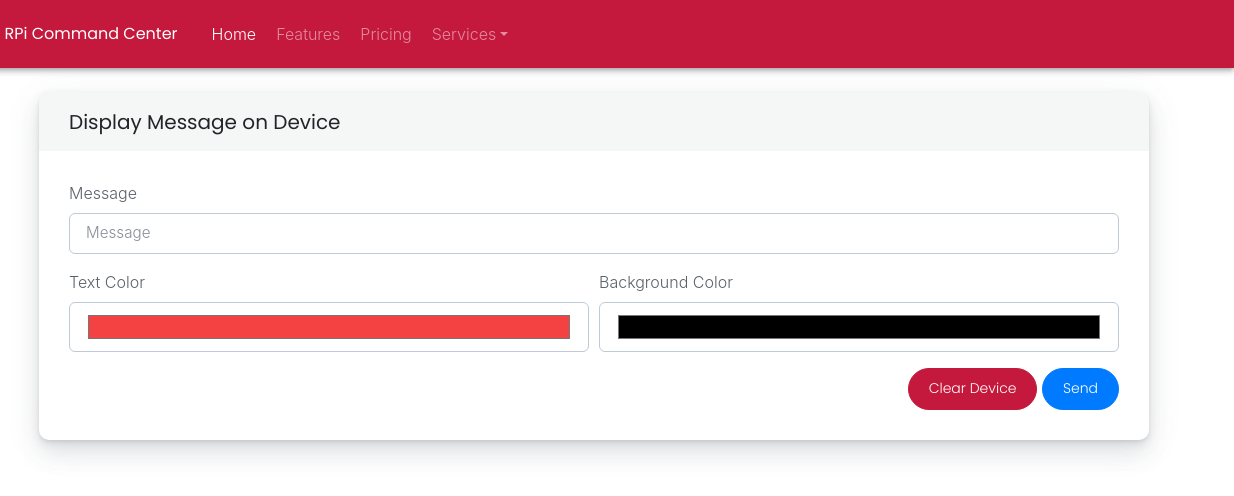
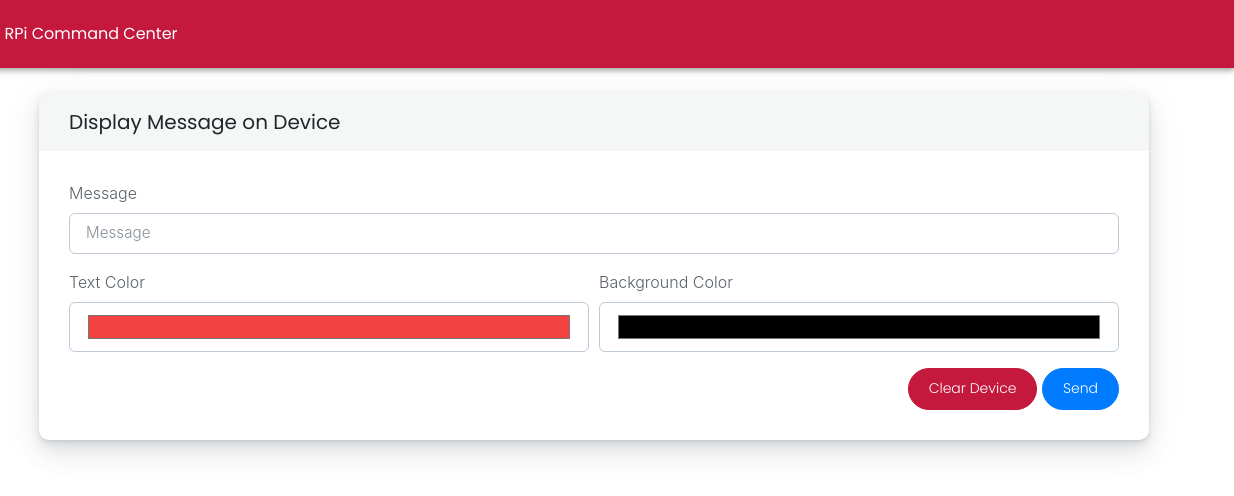
Before and after one commit to crutlandTAG/pi-tft-node-webapp, a website: page src/client/build/index.html in a window 1280 px wide. Shown: the full height of the page, 46-1280 px from the left. Drawn offline with nearby package versions, Linux system fonts and the light colour scheme.

Commit message:
removed nav bar links

```diff
--- a/src/client/build/index.html
+++ b/src/client/build/index.html
@@ -21,7 +21,7 @@
       <span class="navbar-toggler-icon"></span>
     </button>
     <div class="collapse navbar-collapse" id="navbarNavDropdown-1">
-      <ul class="navbar-nav mr-auto">
+      <!-- <ul class="navbar-nav mr-auto">
         <li class="nav-item active"><a class="nav-link" href="#">Home <span class="sr-only">(current)</span></a></li>
         <li class="nav-item"><a class="nav-link" href="#">Features</a></li>
         <li class="nav-item"><a class="nav-link" href="#">Pricing</a></li>
@@ -36,7 +36,7 @@
         <li class="nav-item"><a class="nav-link" href="#"><i class="fa fa-facebook"></i></a></li>
         <li class="nav-item"><a class="nav-link" href="#"><i class="fa fa-linkedin"></i></a></li>
         <li class="nav-item"><a class="nav-link" href="#"><i class="fa fa-github"></i></a></li>
-      </ul>
+      </ul> -->
     </div>
   </nav>
   <main id="main">
```
